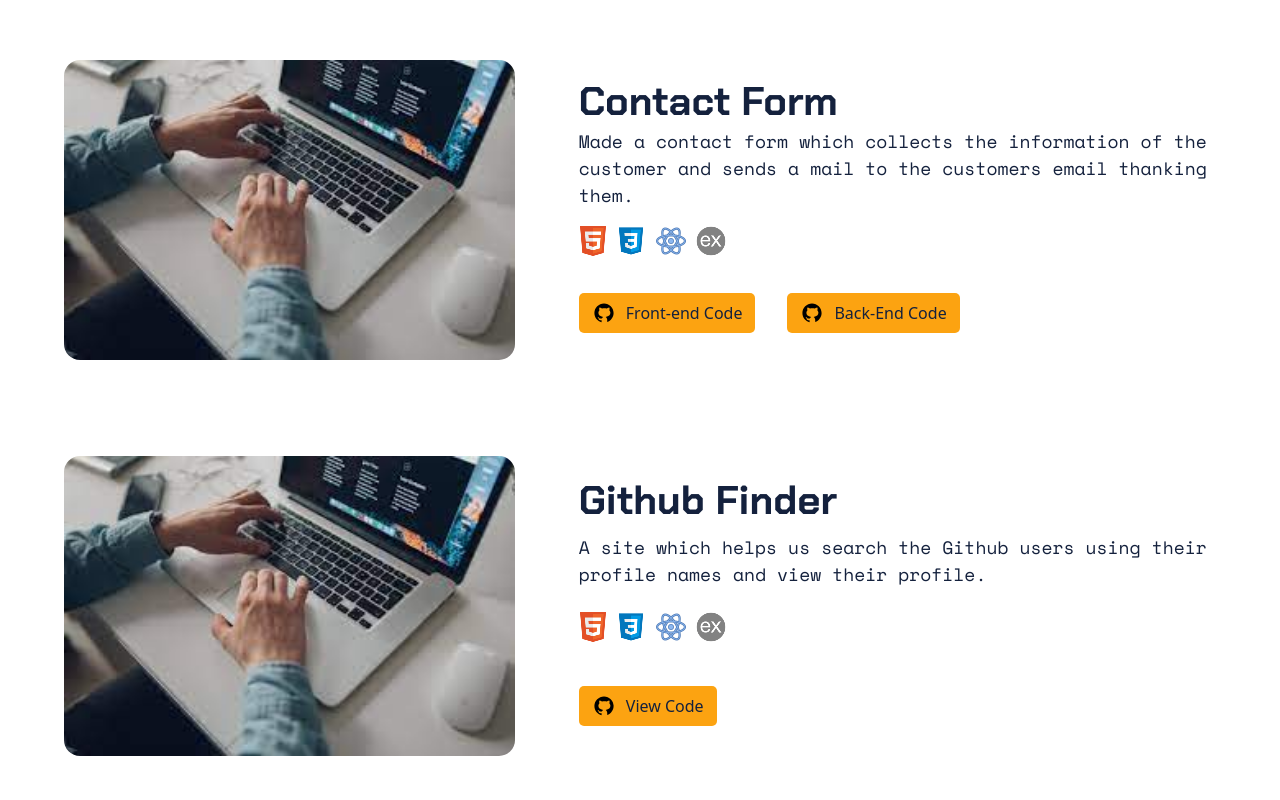
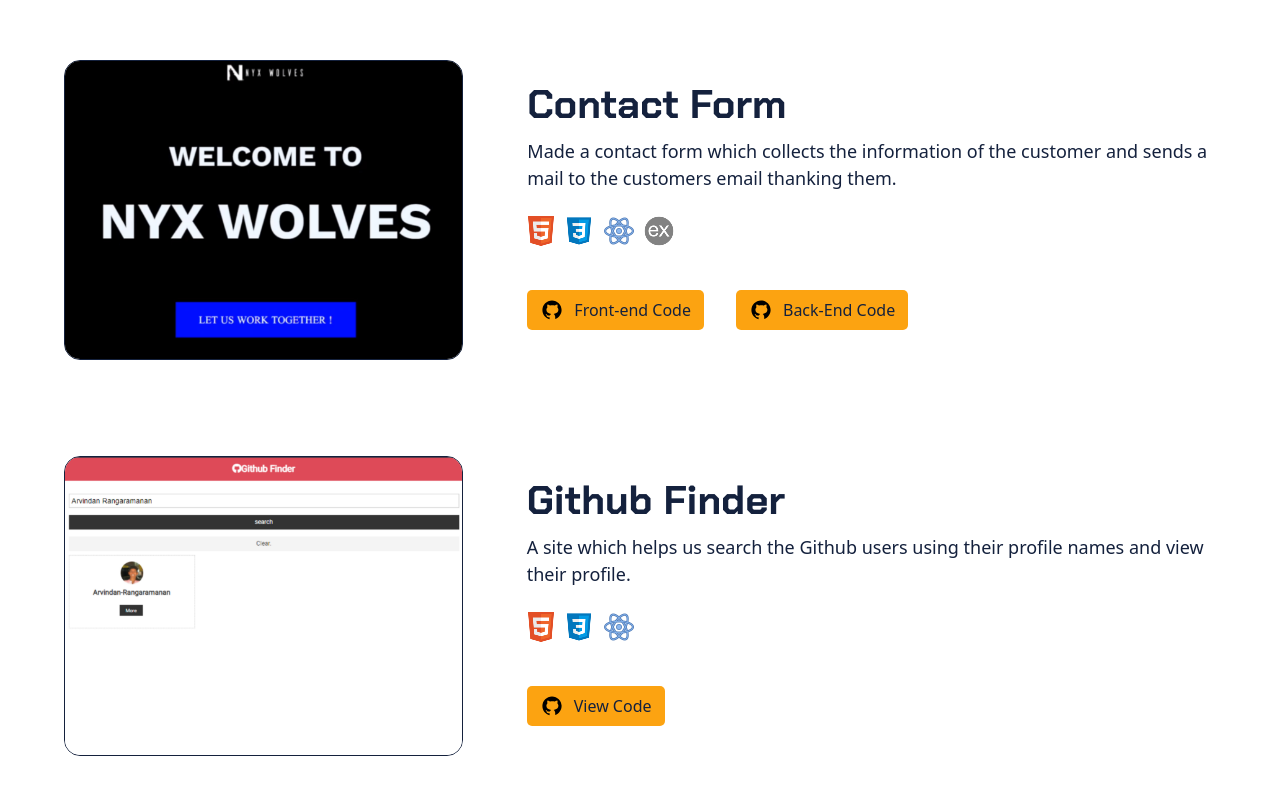
Before and after one commit to Arvindan-Rangaramanan/portfolio, a website: page index.html in a window 1280 px wide. Shown: the part 820-1620 px from the top of the page. Drawn offline with nearby package versions, Linux system fonts and the light colour scheme.

Commit message:
added padding and project images

```diff
--- a/index.html
+++ b/index.html
@@ -58,7 +58,7 @@
 
     <div class="project-wrapper">
         <div class="project-img">
-            <img src="./assets/projectexample.jpg" alt="">
+            <img src="./assets/project1.jpg" alt="">
         </div>
         <div class="project-details">
             <div class="project-title">
@@ -90,7 +90,7 @@
 
     <div class="project-wrapper">
         <div class="project-img">
-            <img src="./assets/projectexample.jpg" alt="">
+            <img src="./assets/Project2.jpg" alt="">
         </div>
         <div class="project-details">
             <div class="project-title">
@@ -103,7 +103,7 @@
                 <img src="./assets/html.png" alt="html icon">
                 <img src="./assets/css.png" alt="css icon">
                 <img src="./assets/react.png" alt="react icon">
-                <img src="./assets/express.png" alt="express icon">
+
             </div>
             <div class="project-code">
                 <a href="https://github.com/Arvindan-Rangaramanan/github-finder" target="_blank" >
--- a/main.css
+++ b/main.css
@@ -133,6 +133,7 @@
 .mainpage-header {
     margin: 0;
     padding: 0;
+    margin-bottom: 2rem;
 }
 
 
@@ -236,12 +237,14 @@
 .project-img {
     display: flex;
     justify-content: space-around;
+
 }
 
 .project-img img{
     height: 150px;
     width: auto;
     border-radius: 1rem;
+    border: 1px solid #14213d;
 }
 
 .project-details {
@@ -262,7 +265,7 @@
 }
 
 .project-description {
-    font-family: 'Space Mono', monospace;
+    font-family: 'Space Mono', ;
     justify-content: space-around;
     text-align: center;
     font-size: 12px;
```
Also changed, not shown: assets/Project2.jpg (added), assets/project1.jpg (added).
